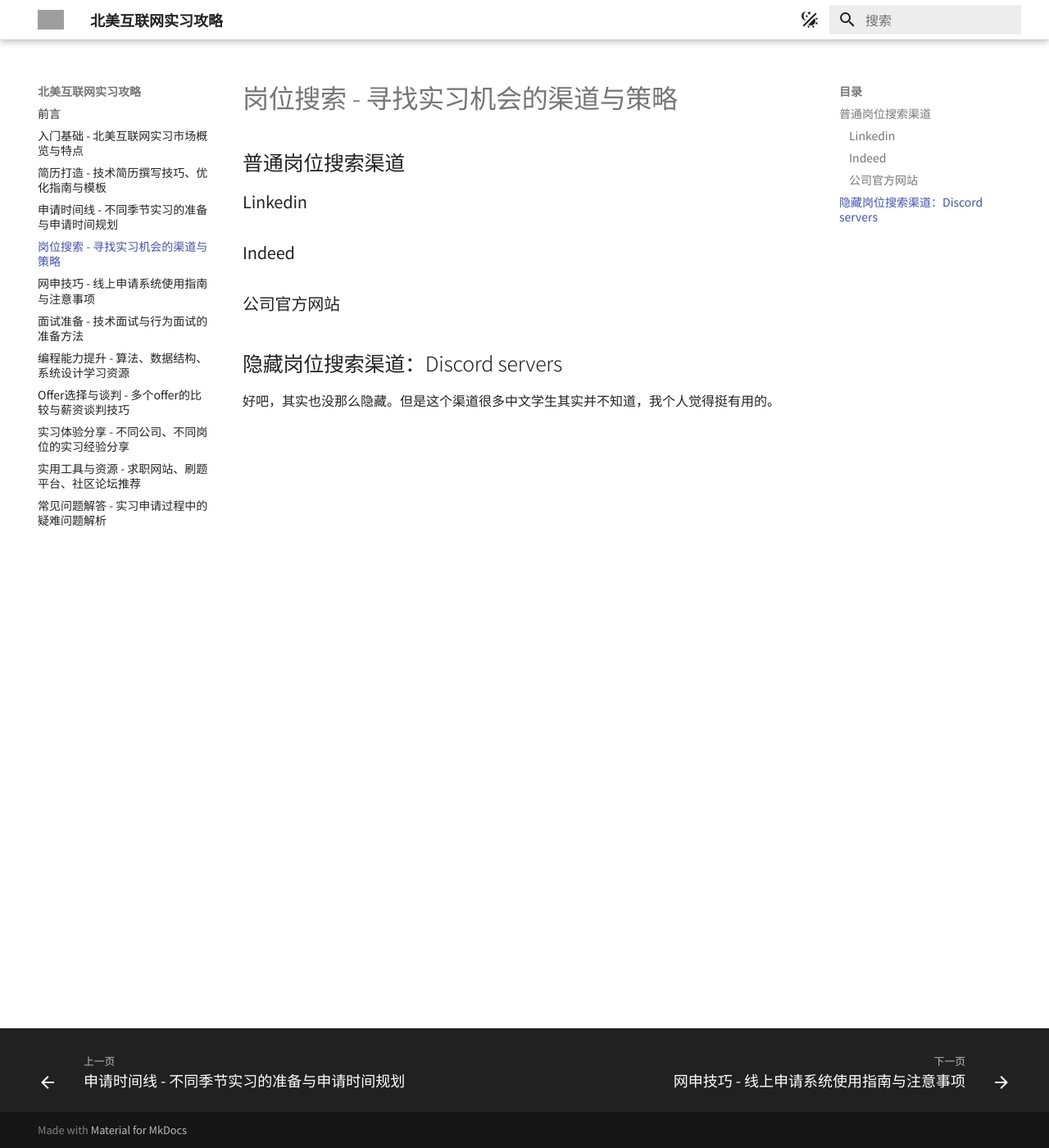
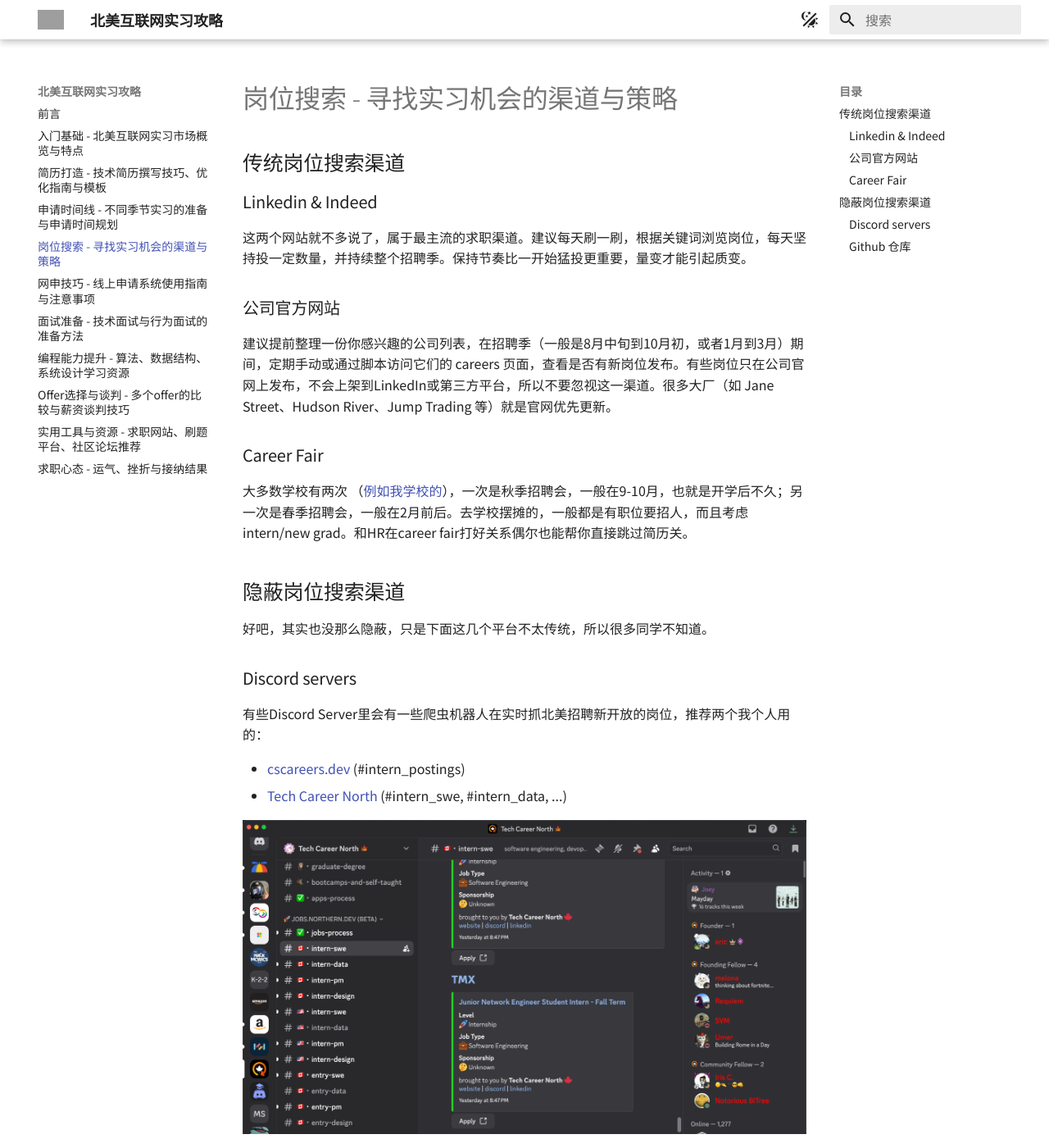
Before and after one commit to SamZhang02/internship-hunt-guide-cn, an MkDocs documentation site: the page built from docs/job_search.md, in a window 1280 px wide and 1400 px high. Shown: the whole window at 82% size. Built offline with MkDocs 1.6.1 and Material for MkDocs 9.7.7, drawn with Linux system fonts in a browser that asks for light colours; some of the changed text lies outside the part shown; grey boxes are pictures that could not be loaded.

Commit message:
Finish writing chapter 1 and format

```diff
--- a/docs/job_search.md
+++ b/docs/job_search.md
@@ -1,10 +1,30 @@
-## 普通岗位搜索渠道
-### Linkedin
-
-### Indeed
+## 传统岗位搜索渠道
+### Linkedin & Indeed
+这两个网站就不多说了，属于最主流的求职渠道。建议每天刷一刷，根据关键词浏览岗位，每天坚持投一定数量，并持续整个招聘季。保持节奏比一开始猛投更重要，量变才能引起质变。
 
 ### 公司官方网站
+建议提前整理一份你感兴趣的公司列表，在招聘季（一般是8月中旬到10月初，或者1月到3月）期间，定期手动或通过脚本访问它们的 careers 页面，查看是否有新岗位发布。有些岗位只在公司官网上发布，不会上架到LinkedIn或第三方平台，所以不要忽视这一渠道。很多大厂（如 Jane Street、Hudson River、Jump Trading 等）就是官网优先更新。
+### Career Fair
+大多数学校有两次 （[例如我学校的](https://www.mcgill.ca/careers4engineers/techfair/students)），一次是秋季招聘会，一般在9-10月，也就是开学后不久；另一次是春季招聘会，一般在2月前后。去学校摆摊的，一般都是有职位要招人，而且考虑intern/new grad。和HR在career fair打好关系偶尔也能帮你直接跳过简历关。
 
+## 隐蔽岗位搜索渠道
+好吧，其实也没那么隐蔽，只是下面这几个平台不太传统，所以很多同学不知道。
+### Discord servers
+有些Discord Server里会有一些爬虫机器人在实时抓北美招聘新开放的岗位，推荐两个我个人用的：
 
-## 隐藏岗位搜索渠道：Discord servers
-好吧，其实也没那么隐藏。但是这个渠道很多中文学生其实并不知道，我个人觉得挺有用的。
+- [cscareers.dev](https://discord.gg/UpVFjrzvXC) (#intern_postings)
+- [Tech Career North](https://discord.gg/daKQ5WVsWT) (#intern_swe, #intern_data, ...)
+
+<p align="center">
+	<img src="assets/tech_career_north.png" >
+</p>
+
+### Github 仓库
+ GitHub上有些库也会时不时更新新开发的岗位，一般是基于爬虫或者基于社区贡献，例如：
+
+- [SimplifyJobs/Summer2025-Internships](https://github.com/SimplifyJobs/Summer2025-Internships)
+- [speedyapply/2025-SWE-College-Jobs](https://github.com/speedyapply/2025-SWE-College-Jobs)
+
+<p align="center">
+	<img src="assets/simplify_repo.png" >
+</p>
--- a/mkdocs.yml
+++ b/mkdocs.yml
@@ -8,21 +8,12 @@
   name: material
   language: zh
   features:
-    # - announce.dismiss
     - content.action.edit
-    # - content.action.view
     - content.code.annotate
     - content.code.copy
     - content.tabs.link
     - content.tooltips
-    # - header.autohide
-    # - navigation.expand
     - navigation.indexes
-    # - navigation.instant
-    # - navigation.prune
-    # - navigation.sections
-    # - navigation.tabs
-    # - navigation.tabs.sticky
     - navigation.top
     - navigation.footer
     - navigation.tracking
@@ -30,7 +21,6 @@
     - search.share
     - search.suggest
     - toc.follow
-    # - toc.integrate
   palette:
     - scheme: default
       primary: white
@@ -66,6 +56,5 @@
   - 面试准备 - 技术面试与行为面试的准备方法: interviews.md
   - 编程能力提升 - 算法、数据结构、系统设计学习资源: programming.md
   - Offer选择与谈判 - 多个offer的比较与薪资谈判技巧: offers.md
-  - 实习体验分享 - 不同公司、不同岗位的实习经验分享: internship_experience.md
   - 实用工具与资源 - 求职网站、刷题平台、社区论坛推荐: tools.md
-  - 常见问题解答 - 实习申请过程中的疑难问题解析: qna.md
+  - 求职心态 - 运气、挫折与接纳结果: mindset.md
```
Also changed, not shown: docs/applications.md (+6 -1 lines), docs/intro_to_na_tech.md (+18 -2 lines), docs/tools.md (+1 -0 lines), docs/assets/simplify_extension.png (added), docs/assets/simplify_repo.png (added), docs/assets/tech_career_north.png (added), docs/internship_experience.md (deleted), docs/mindset.md (added), docs/qna.md (deleted).
